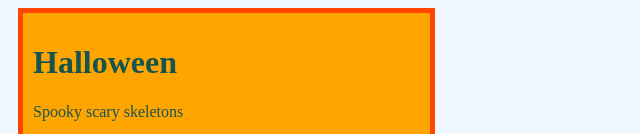
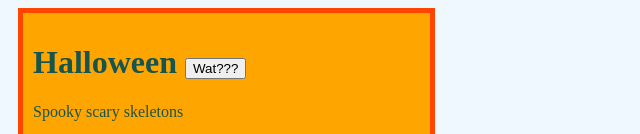
Before and after one commit to SHKlarenbeek/les13, a plain HTML site: page css-les13/mysteryfun.html in a window 1280 px wide. Shown: the part 325-459 px from the top of the page, without its empty margins (0-640 px from the left). Drawn offline with Linux system fonts and the light colour scheme.

Commit message:
tweede attempt

```diff
--- a/css-les13/fun.js
+++ b/css-les13/fun.js
@@ -0,0 +1,4 @@
+function veranderspooky(){
+    const spooky = document.getElementById( 'spooky' );
+    spooky.innerText = "Spooky";
+}
--- a/css-les13/mysteryfun.html
+++ b/css-les13/mysteryfun.html
@@ -22,8 +22,9 @@
         </span>
     </div>
     <div class="spooky" onclick="changeBG()">
-        <h1>
+        <h1 id="spooky">
             Halloween
+            <button onclick="veranderspooky()">Wat???</button>
         </h1>
         <p>Spooky scary skeletons</p>
     </div>
```
